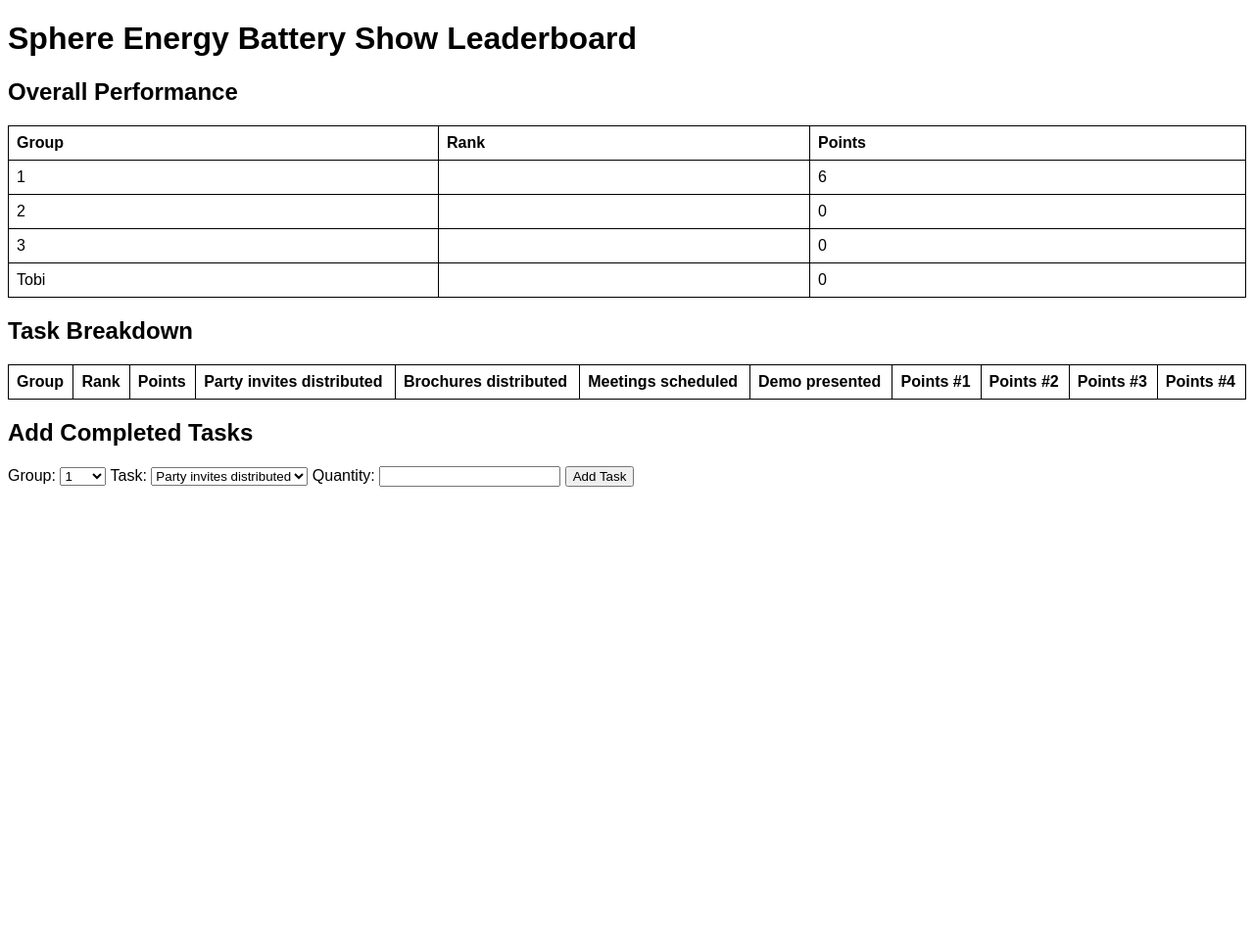
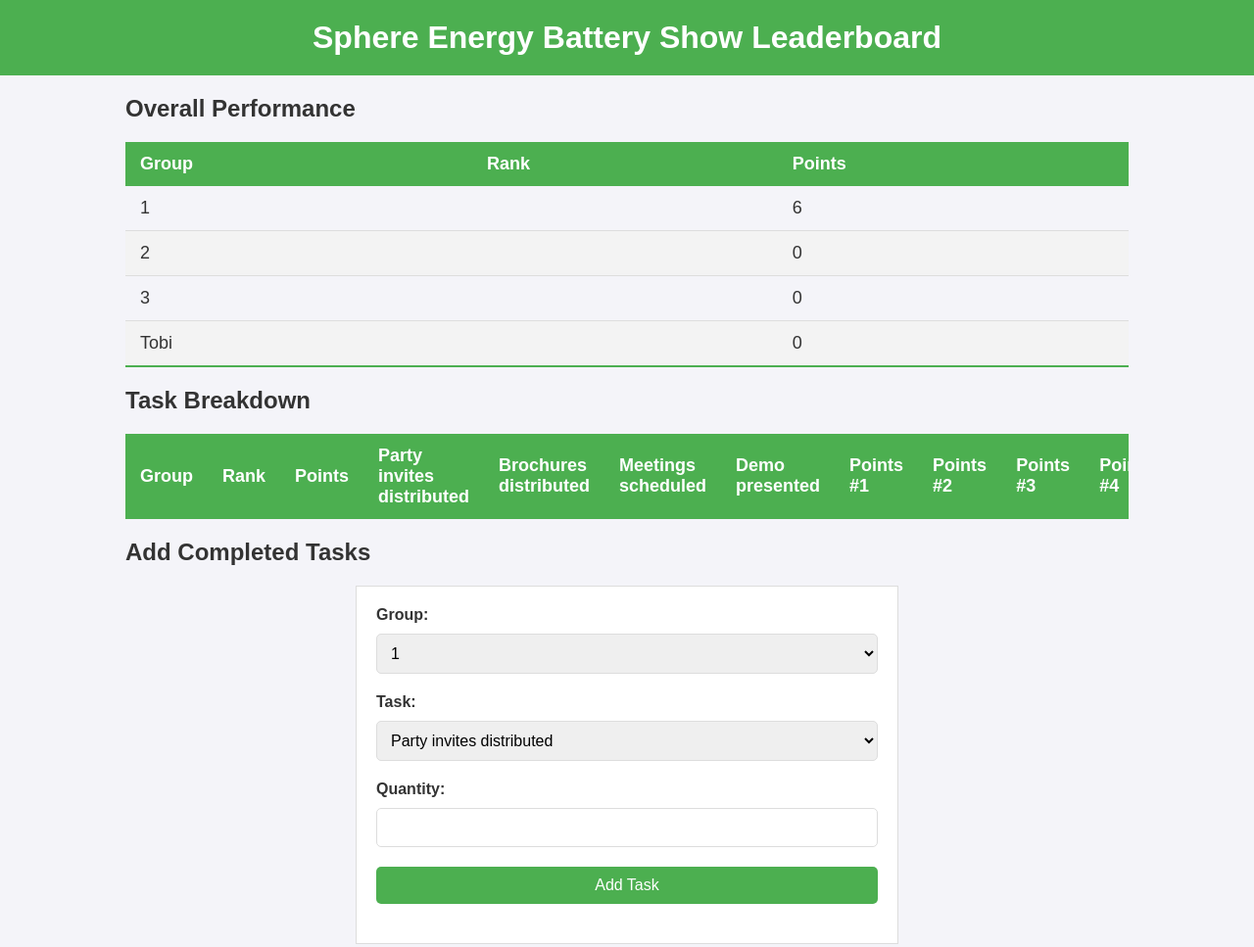
Before and after one commit to ecurio-sphere/Battery-Show-Leaderboard, a plain HTML site: page index.html in a window 1280 px wide. Shown: the whole page at 98% size. Before the commit the page ends 800 px from the top, so only its background shows below. Drawn offline with Linux system fonts and the light colour scheme.

Commit message:
Update styles.css

```diff
--- a/styles.css
+++ b/styles.css
@@ -1,15 +1,73 @@
 body {
     font-family: Arial, sans-serif;
+    background-color: #f4f4f9;
+    color: #333;
+    margin: 0;
+    padding: 0;
+}
+h1 {
+    text-align: center;
+    padding: 20px;
+    background-color: #4CAF50;
+    color: white;
+    margin: 0;
+}
+.container {
+    width: 80%;
+    margin: auto;
+    overflow: hidden;
 }
 table {
     width: 100%;
     border-collapse: collapse;
-    margin-bottom: 20px;
-}
-table, th, td {
-    border: 1px solid black;
-}
-th, td {
-    padding: 8px;
+    margin: 20px 0;
+    font-size: 18px;
     text-align: left;
 }
+table thead tr {
+    background-color: #4CAF50;
+    color: white;
+    text-align: left;
+    font-weight: bold;
+}
+table th, table td {
+    padding: 12px 15px;
+}
+table tbody tr {
+    border-bottom: 1px solid #dddddd;
+}
+table tbody tr:nth-of-type(even) {
+    background-color: #f3f3f3;
+}
+table tbody tr:last-of-type {
+    border-bottom: 2px solid #4CAF50;
+}
+form {
+    display: flex;
+    flex-direction: column;
+    width: 50%;
+    margin: 20px auto;
+    padding: 20px;
+    border: 1px solid #ddd;
+    background: #fff;
+}
+label {
+    margin-bottom: 10px;
+    font-weight: bold;
+}
+select, input[type="number"], button {
+    padding: 10px;
+    margin-bottom: 20px;
+    border: 1px solid #ddd;
+    border-radius: 5px;
+    font-size: 16px;
+}
+button {
+    background-color: #4CAF50;
+    color: white;
+    cursor: pointer;
+    border: none;
+}
+button:hover {
+    background-color: #45a049;
+}
```
